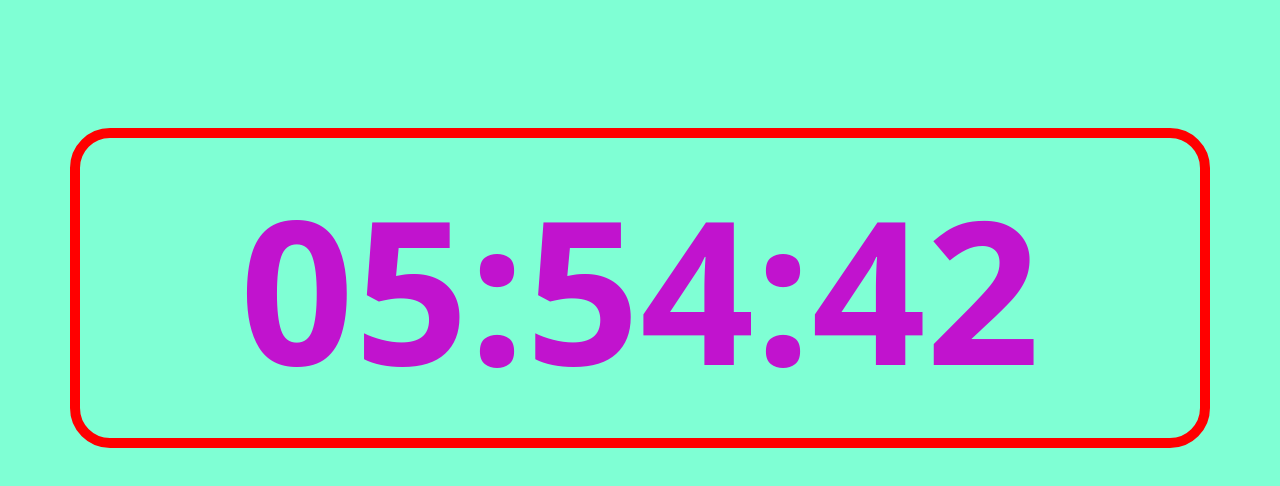
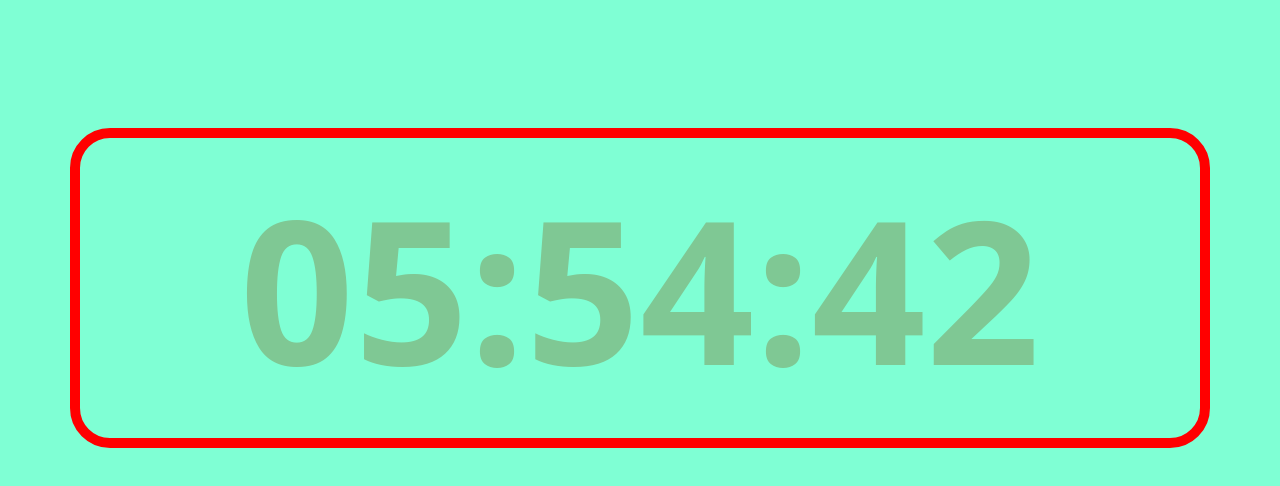
Before and after one commit to THANTOEAUNG278/Digital-Clock-js, a plain HTML site: page index.html in a window 1280 px wide. Drawn offline with nearby package versions, Linux system fonts and the light colour scheme.

Commit message:
clock change color

```diff
--- a/style.css
+++ b/style.css
@@ -12,5 +12,5 @@ body{
 .container{
   font-size: 200px;
   font-weight: bold;
-  color: rgb(193, 19, 206);
+  color: rgb(127, 200, 148);
 }
```
